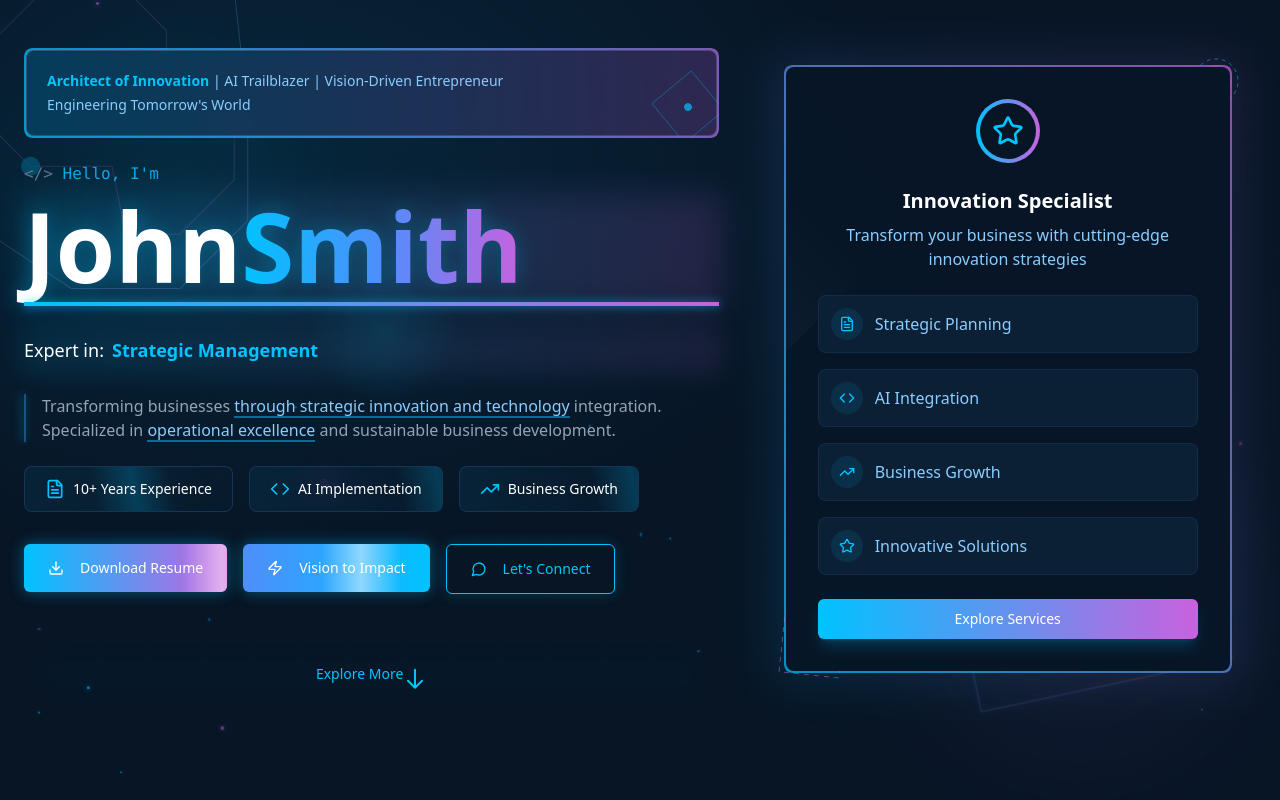
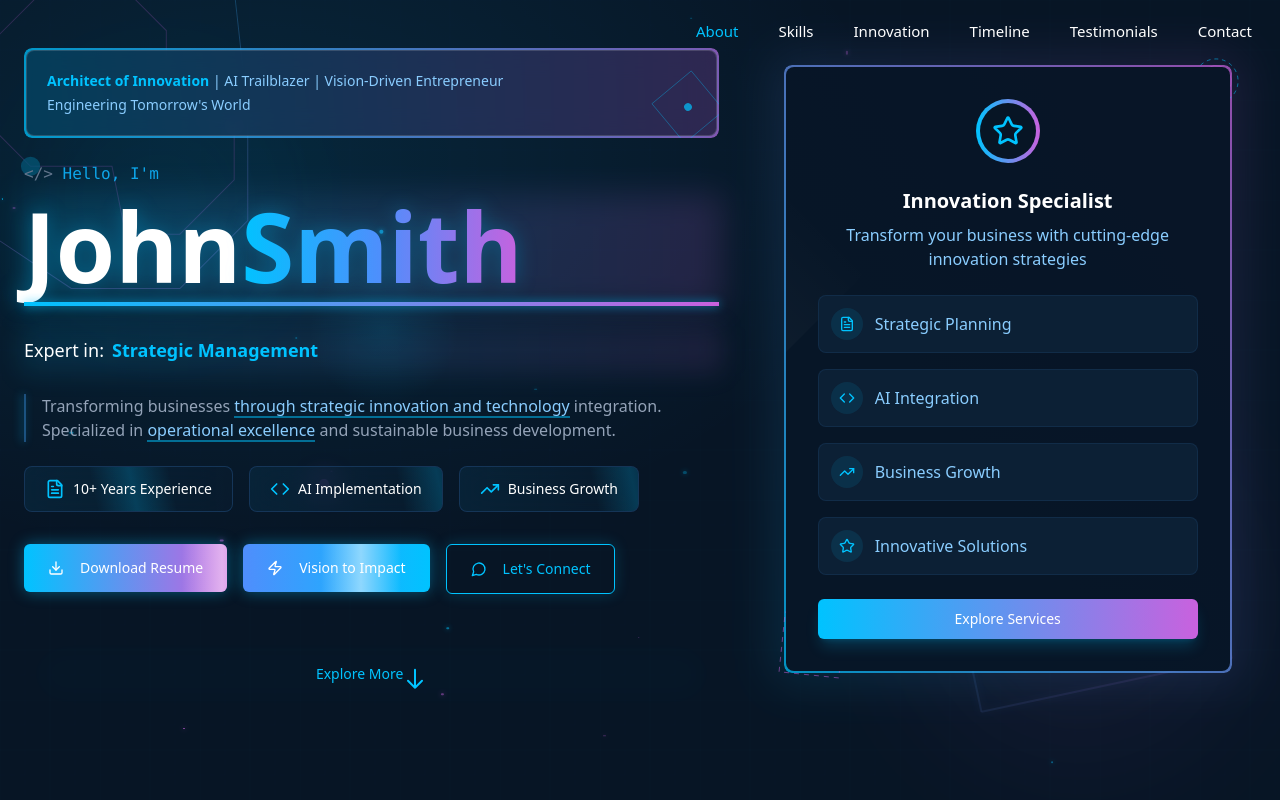
Before and after one commit to syedmusthaqP/code-sketch-artisan, a React (Vite) app: page / in a window 1280 px wide. Shown: the top 800 px of the page. Built offline with nearby package versions, Linux system fonts and the light colour scheme.

Commit message:
feat: Add Navbar component
Adds a responsive navigation bar with desktop and mobile views.

```diff
--- /dev/null
+++ b/src/components/Navbar.tsx
@@ -0,0 +1,101 @@
+
+import { useState, useEffect } from 'react';
+import { Button } from '@/components/ui/button';
+import { cn } from '@/lib/utils';
+import { scrollToSection } from '@/lib/utils';
+import { Menu, X } from 'lucide-react';
+
+const navLinks = [
+  { label: 'About', href: 'about' },
+  { label: 'Skills', href: 'skills' },
+  { label: 'Innovation', href: 'innovation' },
+  { label: 'Timeline', href: 'timeline' },
+  { label: 'Testimonials', href: 'testimonials' },
+  { label: 'Contact', href: 'contact' },
+];
+
+export interface NavbarProps {
+  activeSection?: string | null;
+}
+
+export function Navbar({ activeSection }: NavbarProps) {
+  const [isScrolled, setIsScrolled] = useState(false);
+  const [mobileMenuOpen, setMobileMenuOpen] = useState(false);
+
+  useEffect(() => {
+    const handleScroll = () => {
+      setIsScrolled(window.scrollY > 10);
+    };
+
+    window.addEventListener('scroll', handleScroll);
+    return () => window.removeEventListener('scroll', handleScroll);
+  }, []);
+
+  return (
+    <header className={cn(
+      "fixed top-0 w-full z-50 transition-all duration-300",
+      isScrolled ? "bg-[rgba(5,21,39,0.90)] backdrop-blur-md py-3" : "bg-transparent py-4"
+    )}>
+      <nav className="container mx-auto flex items-center justify-between px-6">
+        {/* Logo - Removed since it's in the hero section */}
+        <div></div>
+
+        {/* Desktop Navigation */}
+        <div className="hidden md:flex gap-8">
+          {navLinks.map((link) => (
+            <a
+              key={link.href}
+              href={`#${link.href}`}
+              onClick={(e) => {
+                e.preventDefault();
+                scrollToSection(link.href);
+              }}
+              className={cn(
+                "text-[15px] hover:text-[#00c3ff] transition-colors px-1 py-1 rounded",
+                activeSection === link.href ? "text-[#00c3ff]" : "text-white"
+              )}
+            >
+              {link.label}
+            </a>
+          ))}
+        </div>
+
+        {/* Mobile Navigation Toggle */}
+        <Button
+          variant="ghost"
+          size="icon"
+          className="md:hidden z-10"
+          onClick={() => setMobileMenuOpen(!mobileMenuOpen)}
+        >
+          {mobileMenuOpen ? <X className="h-6 w-6" /> : <Menu className="h-6 w-6" />}
+        </Button>
+      </nav>
+
+      {/* Mobile Navigation Menu */}
+      <div className={cn(
+        "md:hidden fixed inset-0 bg-[rgba(5,21,39,0.98)] backdrop-blur-md z-40 transition-all duration-300 flex flex-col",
+        mobileMenuOpen ? "opacity-100 pointer-events-auto" : "opacity-0 pointer-events-none"
+      )}>
+        <div className="flex flex-col space-y-3 pt-20 px-4">
+          {navLinks.map((link) => (
+            <a
+              key={link.href}
+              href={`#${link.href}`}
+              onClick={(e) => {
+                e.preventDefault();
+                scrollToSection(link.href);
+                setMobileMenuOpen(false);
+              }}
+              className={cn(
+                "py-2 hover:text-[#00c3ff] transition-colors text-lg",
+                activeSection === link.href ? "text-[#00c3ff]" : "text-white"
+              )}
+            >
+              {link.label}
+            </a>
+          ))}
+        </div>
+      </div>
+    </header>
+  );
+}
--- a/src/pages/Index.tsx
+++ b/src/pages/Index.tsx
@@ -1,9 +1,36 @@
 
+import { useState, useEffect } from "react";
 import HeroSection from "@/components/HeroSection";
 import { ContactSection } from "@/components/ContactSection";
+import { Navbar } from "@/components/Navbar";
 import { motion } from "framer-motion";
 
 const Index = () => {
+  const [activeSection, setActiveSection] = useState<string | null>(null);
+
+  useEffect(() => {
+    const handleScroll = () => {
+      const sections = document.querySelectorAll('section[id]');
+      const scrollPosition = window.scrollY + 100;
+
+      sections.forEach((section) => {
+        const sectionTop = (section as HTMLElement).offsetTop;
+        const sectionHeight = (section as HTMLElement).offsetHeight;
+        const sectionId = section.getAttribute('id');
+
+        if (
+          scrollPosition >= sectionTop &&
+          scrollPosition < sectionTop + sectionHeight
+        ) {
+          setActiveSection(sectionId);
+        }
+      });
+    };
+
+    window.addEventListener('scroll', handleScroll);
+    return () => window.removeEventListener('scroll', handleScroll);
+  }, []);
+
   return (
     <motion.div
       initial={{ opacity: 0 }}
@@ -11,6 +38,7 @@ const Index = () => {
       transition={{ duration: 0.5 }}
       className="min-h-screen bg-gradient-to-b from-[#052037] to-[#0a1929]"
     >
+      <Navbar activeSection={activeSection} />
       <HeroSection />
       <ContactSection />
     </motion.div>
```
